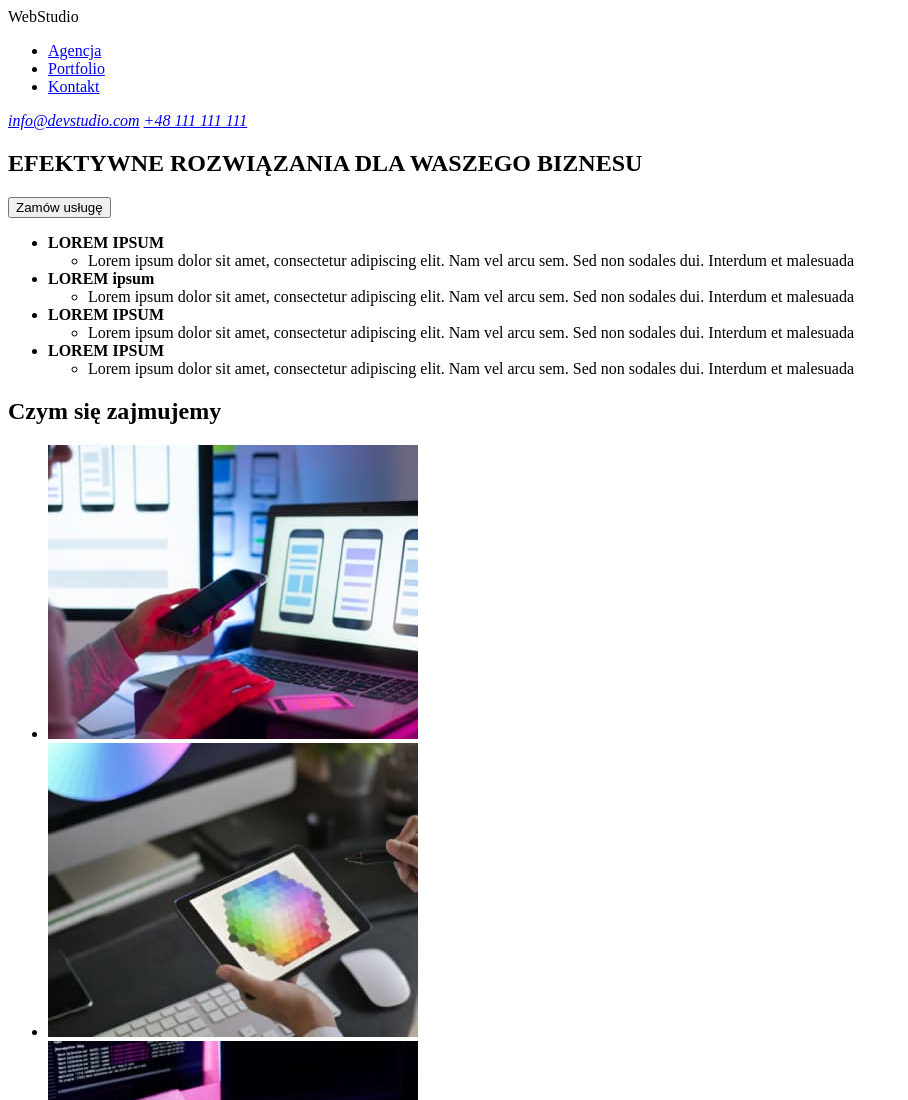
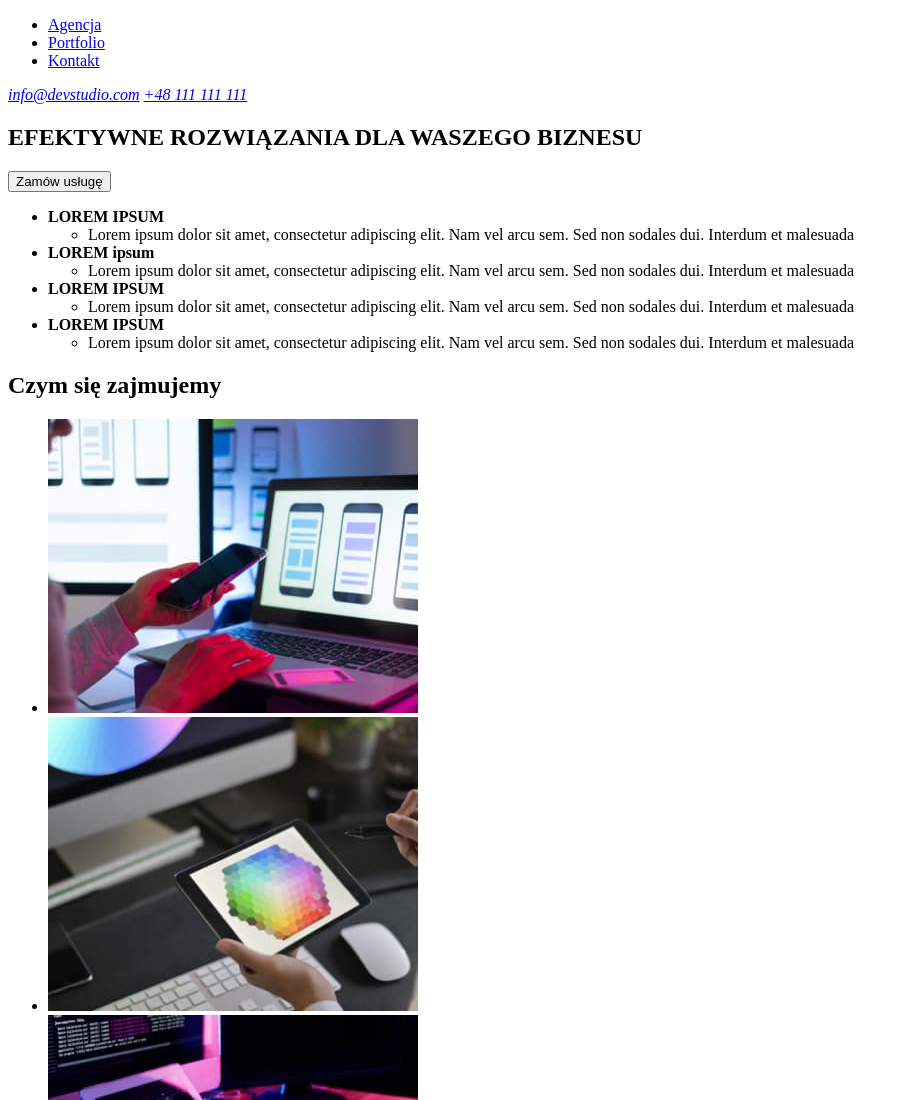
Before and after one commit to WeronikaRzasa/goit-markup-hw-01, a plain HTML site: page index.html in a window 1280 px wide. Shown: the top 1100 px of the page, without its empty margins (0-908 px from the left). Drawn offline with Linux system fonts and the light colour scheme.

Commit message:
new changes03

```diff
--- a/index.html
+++ b/index.html
@@ -2,7 +2,7 @@
 <html lang="pl">
     <head>
         <meta charset="utf-8">
-        <titile>WebStudio</titile>
+        <title>WebStudio</title>
     </head>
     <body>
 <header>
@@ -24,7 +24,6 @@
 <h1>EFEKTYWNE ROZWIĄZANIA DLA WASZEGO BIZNESU</h1>
 <button type="button">Zamów usługę</button>
     </section>
-<p>
     <ul>
     <li><b>LOREM IPSUM</b>
         <ul>
@@ -47,7 +46,6 @@
         </ul>
         </li>
     </ul>
-</p>
 
 <h2>Czym się zajmujemy</h2>
    <div class="section">
@@ -79,7 +77,7 @@
    width="270"
    height="260"
    alt="pan w okularach">
-   <figcaption><b>John Doe</b><br/>Product Designer</figcaption>
+   <figcaption><b>John Doe</b><br>Product Designer</figcaption>
    </figure></Li>
 
    <li>
@@ -88,7 +86,7 @@
    width="270"
    height="260"
    alt="pani w okularach">
-   <figcaption><b>John Doe</b><br/>Frontend Developer</figcaption>
+   <figcaption><b>John Doe</b><br>Frontend Developer</figcaption>
     </figure></li>
 
     <li>
@@ -97,7 +95,7 @@
    width="270"
    height="260"
    alt="uśmiechający się pan">
-   <figcaption><b>John Doe</b><br/>Marketing</figcaption>
+   <figcaption><b>John Doe</b><br>Marketing</figcaption>
     </figure></li>
 
     <li>
@@ -106,7 +104,7 @@
    width="270"
    height="260"
    alt="pan w czarnych okularach">
-   <figcaption><b>John Doe</b><br/>UI Designer</figcaption>
+   <figcaption><b>John Doe</b><br>UI Designer</figcaption>
     </figure></li>
 </ul>
 </section>
@@ -116,7 +114,7 @@
 <address>
     m. Warszawa, Aleje Jerozolimskie 21
     <a href="mailto:info@example.com">info@example.com</a>
-    <a href="tel:+48 111111111">+48 111 111 111</a>
+    <a href="tel:+48111111111">+48 111 111 111</a>
 
 </address>
 
```
